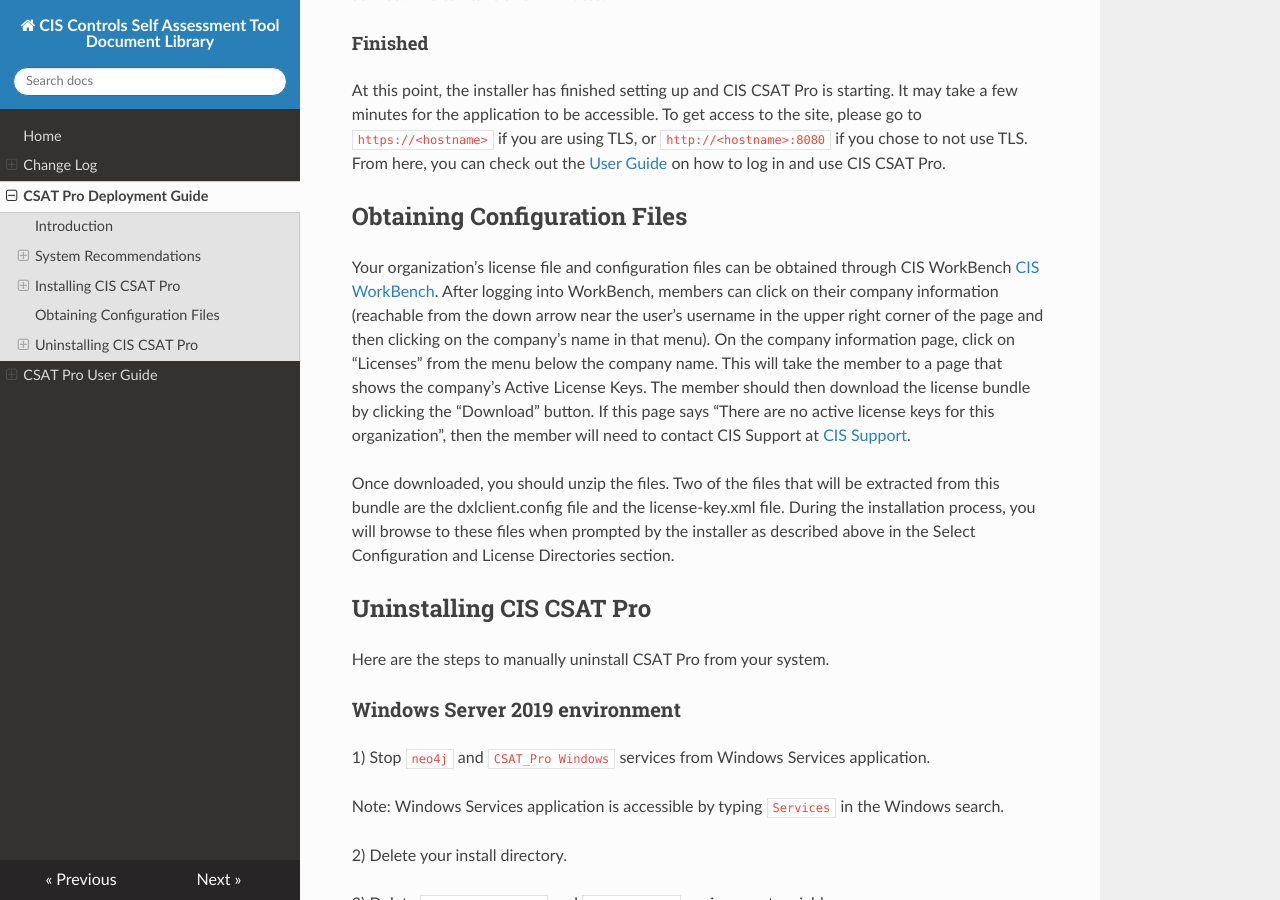
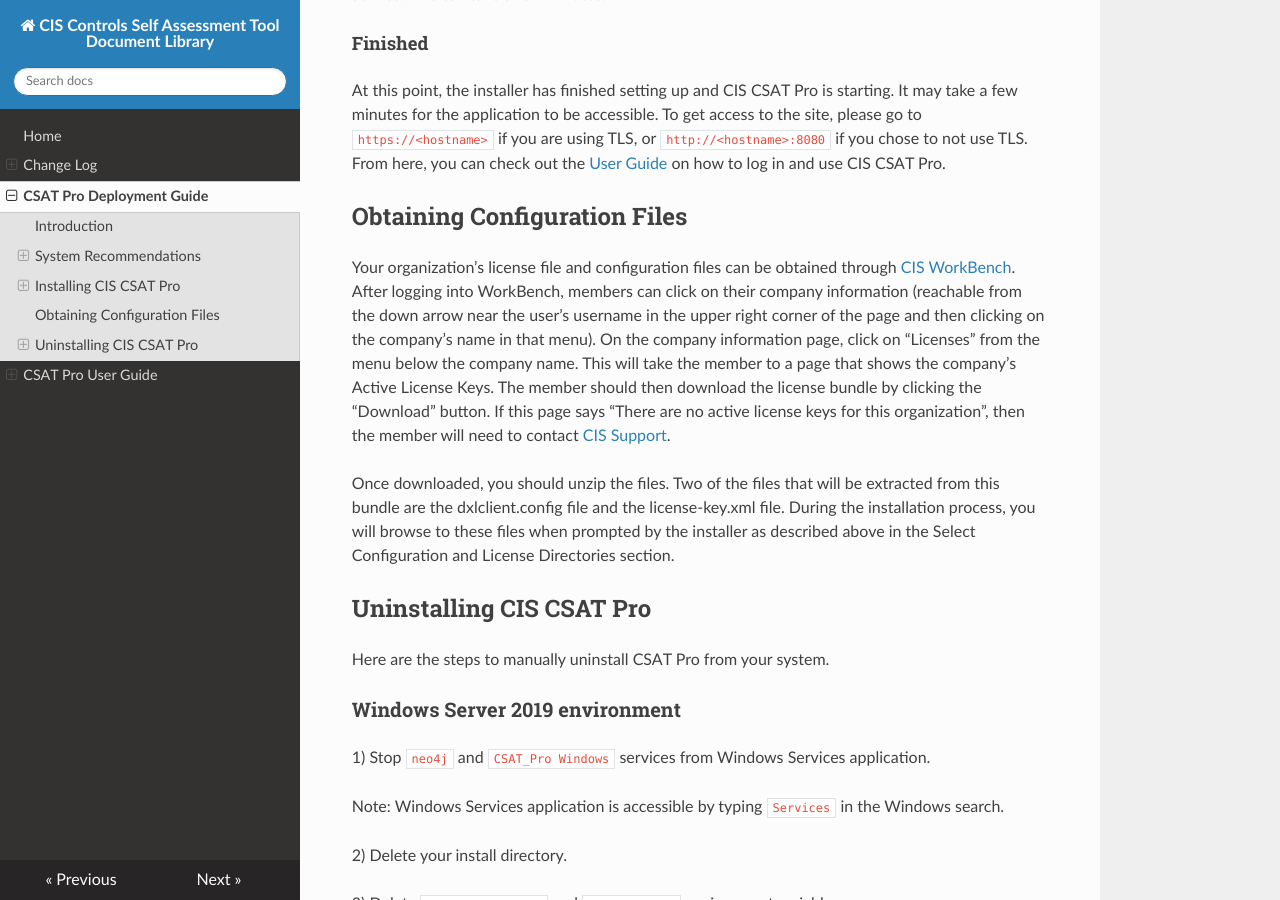
Before and after one commit to CISecurity/CSAT-Docs, an MkDocs documentation site: the page built from docs/source/CSAT Pro Deployment.md, in a window 1280 px wide and 900 px high, scrolled down 3480 px. Built offline with MkDocs 1.6.1, drawn with Linux system fonts in a browser that asks for light colours; nearby versions of some CDN libraries.

Commit message:
Minor edits to Obtaining Configuration File section

```diff
--- a/docs/source/CSAT Pro Deployment.md
+++ b/docs/source/CSAT Pro Deployment.md
@@ -97,7 +97,7 @@ At this point, the installer has finished setting up and CIS CSAT Pro is startin
 
 <a name="obtainingConfigFiles"></a>
 ## Obtaining Configuration Files##
-Your organization’s license file and configuration files can be obtained through CIS WorkBench [CIS WorkBench](https://workbench.cisecurity.org/).  After logging into WorkBench, members can click on their company information (reachable from the down arrow near the user’s username in the upper right corner of the page and then clicking on the company’s name in that menu).  On the company information page, click on “Licenses” from the menu below the company name.  This will take the member to a page that shows the company’s Active License Keys.  The member should then download the license bundle by clicking the “Download” button.  If this page says “There are no active license keys for this organization”, then the member will need to contact CIS Support at [CIS Support](https://www.cisecurity.org/support/).
+Your organization’s license file and configuration files can be obtained through [CIS WorkBench](https://workbench.cisecurity.org/).  After logging into WorkBench, members can click on their company information (reachable from the down arrow near the user’s username in the upper right corner of the page and then clicking on the company’s name in that menu).  On the company information page, click on “Licenses” from the menu below the company name.  This will take the member to a page that shows the company’s Active License Keys.  The member should then download the license bundle by clicking the “Download” button.  If this page says “There are no active license keys for this organization”, then the member will need to contact [CIS Support](https://www.cisecurity.org/support/).
 
 Once downloaded, you should unzip the files.  Two of the files that will be extracted from this bundle are the dxlclient.config file and the license-key.xml file.  During the installation process, you will browse to these files when prompted by the installer as described above in the Select Configuration and License Directories section.
 
```
